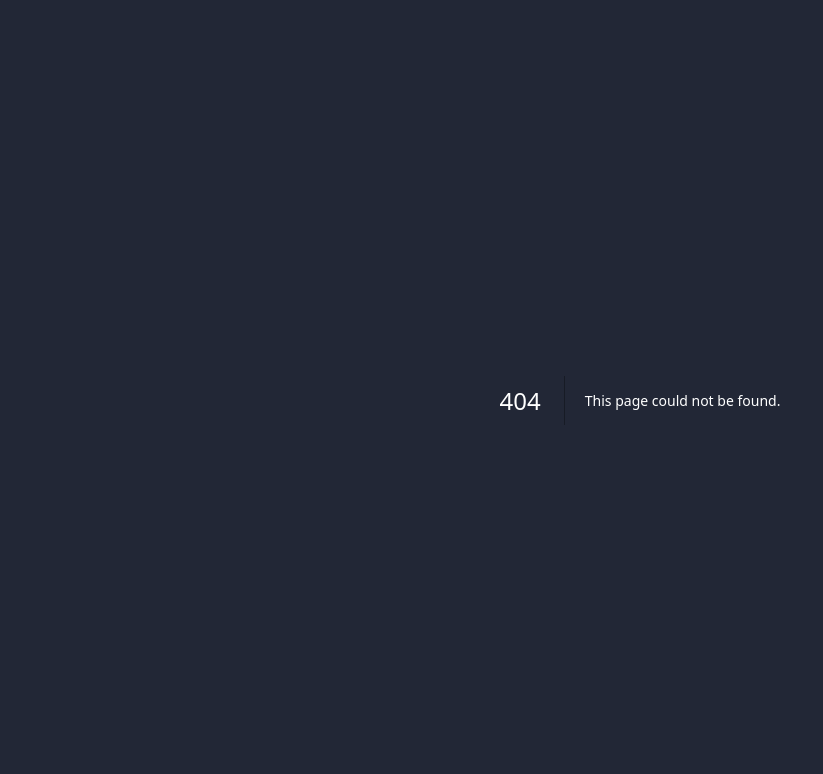
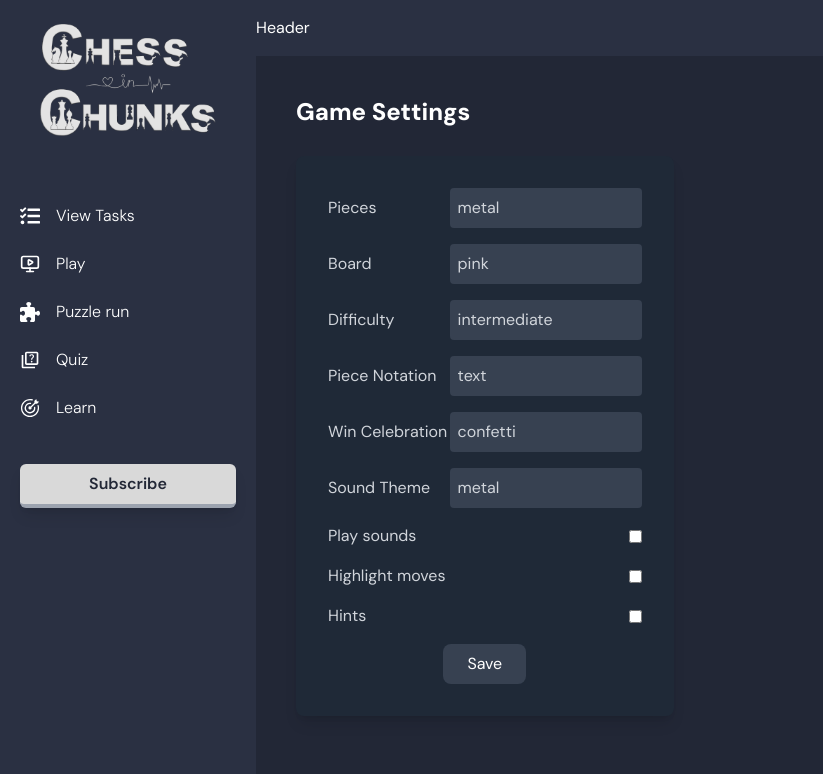
Before and after one commit to MirageTHE69/chessnchunks-frontend, a Next.js app: page /game-settings in a window 1280 px wide. Before the commit this address had no page. Shown: the top 774 px of the page, without its empty margins (0-823 px from the left). Built offline with nearby package versions, Linux system fonts and the light colour scheme.

Commit message:
player and game settings setted

```diff
--- /dev/null
+++ b/src/app/(main)/game-settings/page.tsx
@@ -0,0 +1,127 @@
+"use client";  // Add this line to make it a Client Component
+
+import { PageHeader } from "@/components/page-header";
+import { useState } from "react";
+
+type Props = {};
+
+export default function Page(props: Props) {
+  const [playSounds, setPlaySounds] = useState(false);
+  const [highlightMoves, setHighlightMoves] = useState(false);
+  const [hints, setHints] = useState(false);
+
+  return (
+    <div className="w-full p-6">
+      {/* Page Header */}
+      <div>
+        <PageHeader title="Game Settings" />
+      </div>
+
+      {/* Settings Form aligned to the left */}
+      <div className="bg-gray-800 p-8 rounded-lg shadow-lg mt-6 w-[40%]">
+        <form className="space-y-4">
+          {/* Pieces */}
+          <div className="flex items-center justify-between">
+            <label className="text-gray-300">Pieces</label>
+            <input
+              type="text"
+              defaultValue="metal"
+              className="bg-gray-700 text-gray-300 p-2 rounded w-48 outline-none"
+            />
+          </div>
+
+          {/* Board */}
+          <div className="flex items-center justify-between">
+            <label className="text-gray-300">Board</label>
+            <input
+              type="text"
+              defaultValue="pink"
+              className="bg-gray-700 text-gray-300 p-2 rounded w-48 outline-none"
+            />
+          </div>
+
+          {/* Difficulty */}
+          <div className="flex items-center justify-between">
+            <label className="text-gray-300">Difficulty</label>
+            <input
+              type="text"
+              defaultValue="intermediate"
+              className="bg-gray-700 text-gray-300 p-2 rounded w-48 outline-none"
+            />
+          </div>
+
+          {/* Piece Notation */}
+          <div className="flex items-center justify-between">
+            <label className="text-gray-300">Piece Notation</label>
+            <input
+              type="text"
+              defaultValue="text"
+              className="bg-gray-700 text-gray-300 p-2 rounded w-48 outline-none"
+            />
+          </div>
+
+          {/* Win Celebration */}
+          <div className="flex items-center justify-between">
+            <label className="text-gray-300">Win Celebration</label>
+            <input
+              type="text"
+              defaultValue="confetti"
+              className="bg-gray-700 text-gray-300 p-2 rounded w-48 outline-none"
+            />
+          </div>
+
+          {/* Sound Theme */}
+          <div className="flex items-center justify-between">
+            <label className="text-gray-300">Sound Theme</label>
+            <input
+              type="text"
+              defaultValue="metal"
+              className="bg-gray-700 text-gray-300 p-2 rounded w-48 outline-none"
+            />
+          </div>
+
+          {/* Toggles */}
+          <div className="flex items-center justify-between">
+            <label className="text-gray-300">Play sounds</label>
+            <input
+              type="checkbox"
+              checked={playSounds}
+              onChange={() => setPlaySounds(!playSounds)}
+              className="toggle-checkbox"
+            />
+          </div>
+
+          <div className="flex items-center justify-between">
+            <label className="text-gray-300">Highlight moves</label>
+            <input
+              type="checkbox"
+              checked={highlightMoves}
+              onChange={() => setHighlightMoves(!highlightMoves)}
+              className="toggle-checkbox"
+            />
+          </div>
+
+          <div className="flex items-center justify-between">
+            <label className="text-gray-300">Hints</label>
+            <input
+              type="checkbox"
+              checked={hints}
+              onChange={() => setHints(!hints)}
+              className="toggle-checkbox"
+            />
+          </div>
+
+          {/* Save Button */}
+          <div className="text-center mt-6">
+            <button
+              type="submit"
+              className="bg-gray-700 text-white px-6 py-2 rounded-lg"
+            >
+              Save
+            </button>
+          </div>
+        </form>
+      </div>
+    </div>
+  );
+}
--- a/src/app/(main)/layout.tsx
+++ b/src/app/(main)/layout.tsx
@@ -8,11 +8,11 @@ type Props = {
 
 export default function Layout({ children }: Props) {
   return (
-    <div className="h-screen w-full flex">
+    <div className="h-screen w-full flex overflow-hidden ">
       <Sidebar />
-      <div className="flex-1 ">
+      <div className="flex-1 h-full ">
         <Header />
-        <main className="p-4">{children}</main>
+        <main className="p-4  h-full overflow-y-auto">{children}</main>
       </div>
     </div>
   );
--- /dev/null
+++ b/src/app/(main)/profile-settings/page.tsx
@@ -0,0 +1,163 @@
+import { PageHeader } from "@/components/page-header";
+
+type Props = {};
+
+export default function Page(props: Props) {
+  return (
+    <div className="w-full bg-gray-800 flex flex-col p-6 ">
+      <PageHeader title="Profile settings" />
+
+      {/* Profile Card */}
+      <div className="w-full bg-[#2A3042] text-white p-6 rounded-lg shadow-md">
+        <div className="flex items-center space-x-4">
+          {/* Red Circle Box */}
+          <div className="flex-shrink-0">
+            <div className="bg-red-500 w-20 h-20 rounded-full" />
+          </div>
+
+          <div>
+            {/* Name and CCID */}
+            <h2 className="text-xl font-semibold">CCstudent</h2>
+            <h3 className="text-sm text-gray-400">Sakshi Vaidya</h3>
+            <p className="text-sm text-gray-400">CCID: 123456</p>
+          </div>
+        </div>
+
+        {/* Status and Join Date */}
+        <div className="mt-4">
+          <input
+            type="text"
+            placeholder="Enter a status here..."
+            className="bg-gray-800 text-gray-400 p-2 rounded w-full outline-none"
+          />
+        </div>
+
+        <div className="mt-4 text-right text-xs text-gray-500">
+          <p>Joined 2nd September 2024</p>
+        </div>
+      </div>
+
+      {/* Form Section */}
+      <div className="w-full bg-[#2A3042] text-white p-6 mt-6 rounded-lg shadow-md">
+        <div className="flex justify-between items-center mb-6">
+          <h2 className="text-lg font-bold">Bronze Member</h2>
+          <button className="text-sm text-gray-400">Membership Plans</button>
+        </div>
+
+        {/* Form */}
+        <form className="space-y-4">
+          {/* Username */}
+          <div className="flex items-center space-x-4">
+            <label className="block w-1/4 text-sm">Username</label>
+            <input
+              type="text"
+              className="bg-gray-800 text-gray-400 p-2 rounded w-3/4 outline-none"
+              defaultValue="CCstudent"
+            />
+          </div>
+
+          {/* First Name */}
+          <div className="flex items-center space-x-4">
+            <label className="block w-1/4 text-sm">First name</label>
+            <input
+              type="text"
+              className="bg-gray-800 text-gray-400 p-2 rounded w-3/4 outline-none"
+              defaultValue="Sakshi"
+            />
+          </div>
+
+          {/* Middle Name */}
+          <div className="flex items-center space-x-4">
+            <label className="block w-1/4 text-sm">Middle name</label>
+            <input
+              type="text"
+              className="bg-gray-800 text-gray-400 p-2 rounded w-3/4 outline-none"
+              defaultValue="Chirag"
+            />
+          </div>
+
+          {/* Last Name */}
+          <div className="flex items-center space-x-4">
+            <label className="block w-1/4 text-sm">Last name</label>
+            <input
+              type="text"
+              className="bg-gray-800 text-gray-400 p-2 rounded w-3/4 outline-none"
+              defaultValue="Vaidya"
+            />
+          </div>
+
+          {/* Email */}
+          <div className="flex items-center space-x-4">
+            <label className="block w-1/4 text-sm">Email address</label>
+            <input
+              type="email"
+              className="bg-gray-800 text-gray-400 p-2 rounded w-3/4 outline-none"
+              defaultValue="sakshi.v@n10tech.com"
+            />
+          </div>
+
+          {/* Address Line 1 */}
+          <div className="flex items-center space-x-4">
+            <label className="block w-1/4 text-sm">Address line 1</label>
+            <input
+              type="text"
+              className="bg-gray-800 text-gray-400 p-2 rounded w-3/4 outline-none"
+              defaultValue="Shivalik Shilp"
+            />
+          </div>
+
+          {/* Address Line 2 */}
+          <div className="flex items-center space-x-4">
+            <label className="block w-1/4 text-sm">Address line 2</label>
+            <input
+              type="text"
+              className="bg-gray-800 text-gray-400 p-2 rounded w-3/4 outline-none"
+              defaultValue="Shivalik Shilp"
+            />
+          </div>
+
+          {/* City */}
+          <div className="flex items-center space-x-4">
+            <label className="block w-1/4 text-sm">City</label>
+            <select className="bg-gray-800 text-gray-400 p-2 rounded w-3/4 outline-none">
+              <option value="Vadodara">Vadodara</option>
+            </select>
+          </div>
+
+          {/* State */}
+          <div className="flex items-center space-x-4">
+            <label className="block w-1/4 text-sm">State</label>
+            <select className="bg-gray-800 text-gray-400 p-2 rounded w-3/4 outline-none">
+              <option value="Gujarat">Gujarat</option>
+            </select>
+          </div>
+
+          {/* Zipcode */}
+          <div className="flex items-center space-x-4">
+            <label className="block w-1/4 text-sm">Zipcode</label>
+            <input
+              type="text"
+              className="bg-gray-800 text-gray-400 p-2 rounded w-3/4 outline-none"
+              defaultValue="390007"
+            />
+          </div>
+
+          {/* Country */}
+          <div className="flex items-center space-x-4">
+            <label className="block w-1/4 text-sm">Country</label>
+            <select className="bg-gray-800 text-gray-400 p-2 rounded w-3/4 outline-none">
+              <option value="India">India</option>
+            </select>
+          </div>
+
+          <button
+            type="submit"
+            className="bg-blue-600 text-white px-4 py-2 rounded mt-4"
+          >
+            Save
+          </button>
+        </form>
+      </div>
+    </div>
+  );
+}
```
